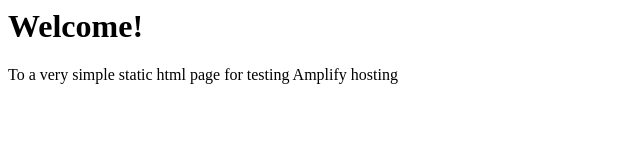
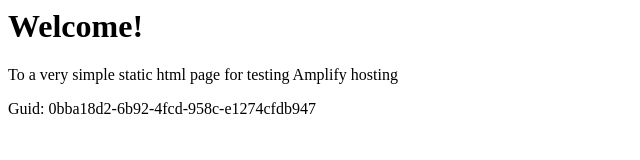
Before and after one commit to aws-aemilia-bah/Github-PR-Commit-Integration-Test-DoNotTouch-Gith-OKSLNVO2-v1-preprod-me-south-1, a website: page src/index.html in a window 1280 px wide. Shown: the whole page, without its empty margins (0-640 px from the left). Drawn offline with Linux system fonts and the light colour scheme.

Commit message:
commit from integ tests

```diff
--- a/src/index.html
+++ b/src/index.html
@@ -1,3 +1,5 @@
+
+
 <html lang="en">
 
 <head>
@@ -10,6 +12,6 @@
 <body>
     <h1>Welcome!</h1>
     <p>To a very simple static html page for testing Amplify hosting</p>
-</body>
+    <p>Guid: 0bba18d2-6b92-4fcd-958c-e1274cfdb947</p></body>
 
 </html>
```
